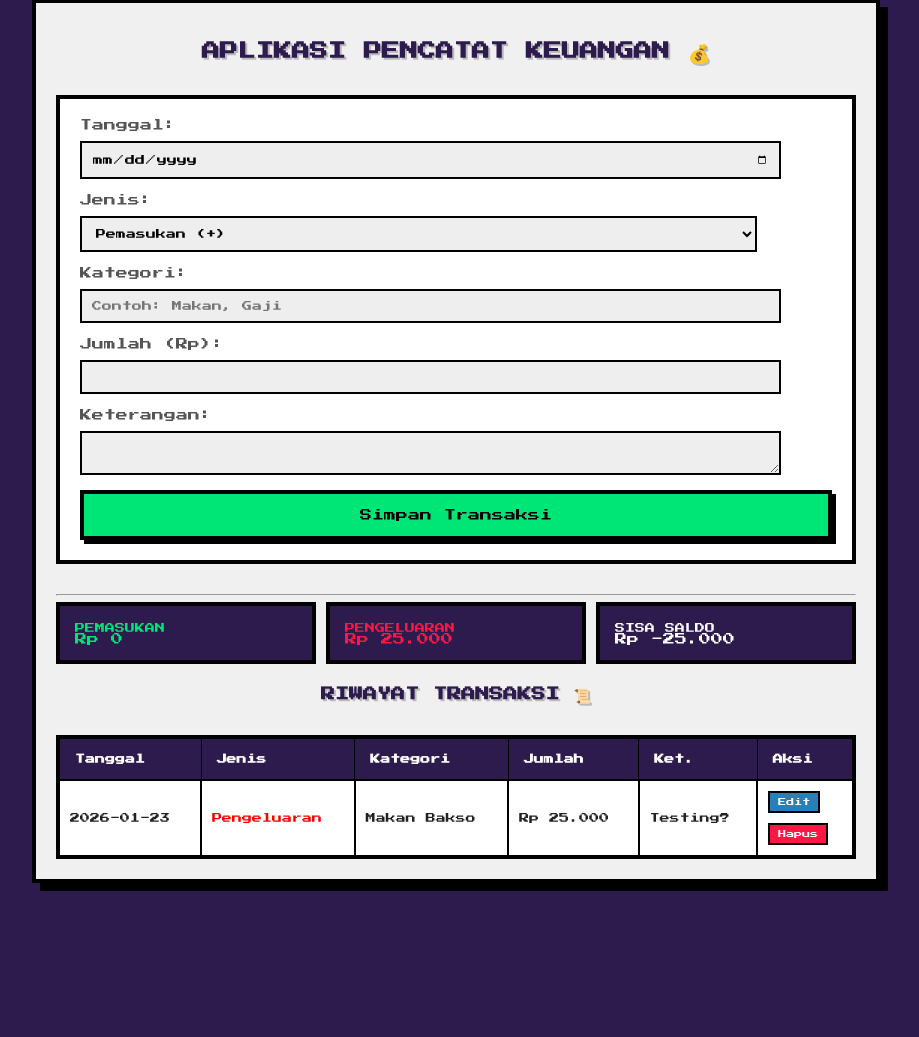
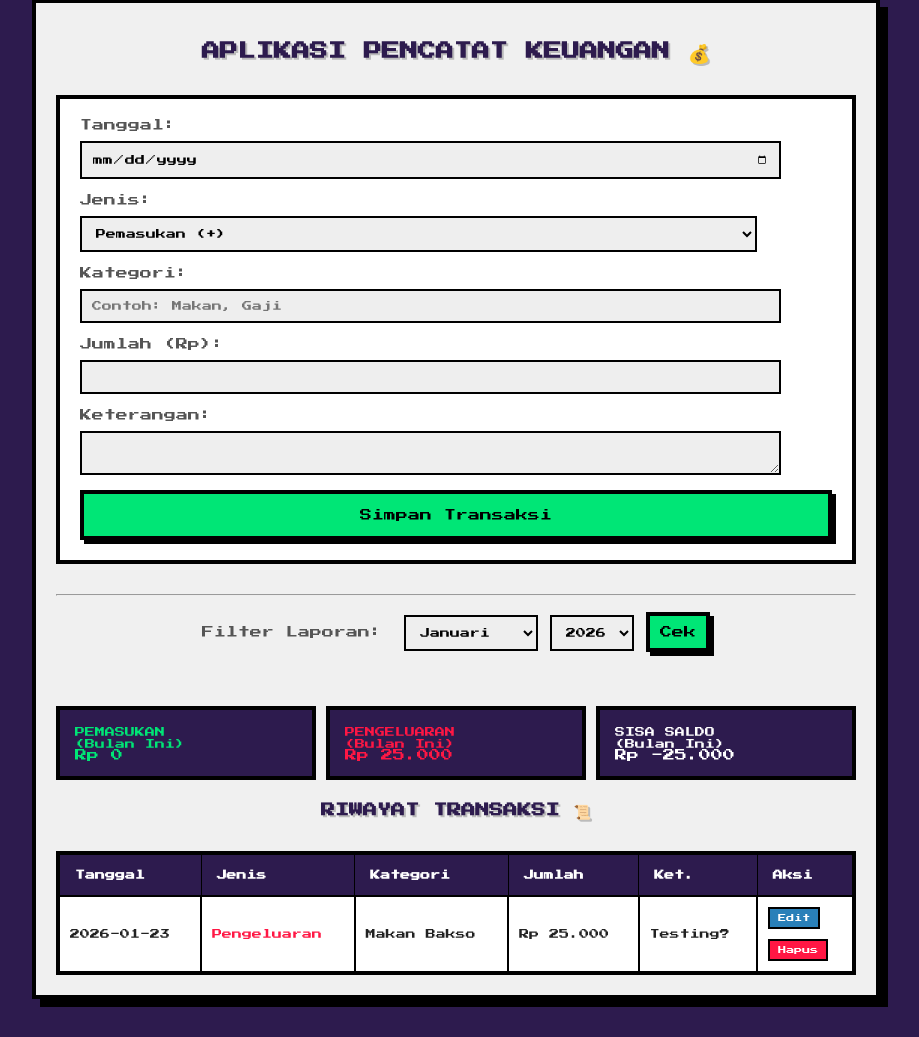
Before and after one commit to AerynnnSh/uangku-pixel, a PHP site: page / in a window 1280 px wide. Shown: the part 39-1076 px from the top of the page, without its empty margins (184-1103 px from the left). Before the commit the page ends 930 px from the top, so only its background shows below. Run offline with PHP 8.4, Linux system fonts and the light colour scheme; data comes from the database, SQL or seed files in the repository.

Commit message:
Tambah fitur Filter Bulan dan Tahun

```diff
--- a/index.php
+++ b/index.php
@@ -10,6 +10,13 @@
 <body>
 
     <div class="game-container">
+
+        <?php
+        // Ambil data dari URL (?bulan=...&tahun=...)
+        // Kalau tidak ada, pakai bulan & tahun SEKARANG (default)
+        $bulan_dipilih = $_GET['bulan'] ?? date('m');
+        $tahun_dipilih = $_GET['tahun'] ?? date('Y');
+        ?>
 
         <h2>Aplikasi Pencatat Keuangan 💰</h2>
 
@@ -37,38 +44,76 @@
 
         <hr>
 
+        <form action="" method="GET" style="text-align: center; border:none; background: transparent; padding:10px;">
+            <label style="display:inline-block; margin-right: 10px;">Filter Laporan:</label>
+
+            <select name="bulan" style="width: auto; display:inline-block;">
+                <option value="01" <?php if($bulan_dipilih=='01') echo 'selected'; ?>>Januari</option>
+                <option value="02" <?php if($bulan_dipilih=='02') echo 'selected'; ?>>Februari</option>
+                <option value="03" <?php if($bulan_dipilih=='03') echo 'selected'; ?>>Maret</option>
+                <option value="04" <?php if($bulan_dipilih=='04') echo 'selected'; ?>>April</option>
+                <option value="05" <?php if($bulan_dipilih=='05') echo 'selected'; ?>>Mei</option>
+                <option value="06" <?php if($bulan_dipilih=='06') echo 'selected'; ?>>Juni</option>
+                <option value="07" <?php if($bulan_dipilih=='07') echo 'selected'; ?>>Juli</option>
+                <option value="08" <?php if($bulan_dipilih=='08') echo 'selected'; ?>>Agustus</option>
+                <option value="09" <?php if($bulan_dipilih=='09') echo 'selected'; ?>>September</option>
+                <option value="10" <?php if($bulan_dipilih=='10') echo 'selected'; ?>>Oktober</option>
+                <option value="11" <?php if($bulan_dipilih=='11') echo 'selected'; ?>>November</option>
+                <option value="12" <?php if($bulan_dipilih=='12') echo 'selected'; ?>>Desember</option>
+            </select>
+
+            <select name="tahun" style="width: auto; display:inline-block;">
+                <?php
+                $tahun_sekarang = date('Y');
+                for($i = $tahun_sekarang; $i >= $tahun_sekarang - 5; $i--){
+                    $pilih = ($tahun_dipilih == $i) ? 'selected' : '';
+                    echo "<option value='$i' $pilih>$i</option>";
+                }
+                ?>
+            </select>
+
+            <button type="submit" style="width: auto; padding: 10px;">Cek</button>
+        </form>
+
         <?php
-        // --- PERBAIKAN DI SINI ---
-        // Kita panggil koneksi DULUAN sebelum minta data ke database
         include 'koneksi.php';
 
-        // 1. Hitung Total Pemasukan
-        $queryMasuk = "SELECT SUM(jumlah) AS total_masuk FROM transaksi WHERE jenis='Pemasukan'";
+        // 1. Hitung Pemasukan (Sesuai Bulan & Tahun)
+        $queryMasuk = "SELECT SUM(jumlah) AS total_masuk FROM transaksi
+                       WHERE jenis='Pemasukan'
+                       AND MONTH(tanggal)='$bulan_dipilih'
+                       AND YEAR(tanggal)='$tahun_dipilih'";
         $resultMasuk = mysqli_query($koneksi, $queryMasuk);
         $rowMasuk = mysqli_fetch_assoc($resultMasuk);
-        $totalMasuk = $rowMasuk['total_masuk'] ?? 0;
+        $totalMasuk = $rowMasuk['total_masuk'] ?? 0; // Pakai 0 jika kosong
 
-        // 2. Hitung Total Pengeluaran
-        $queryKeluar = "SELECT SUM(jumlah) AS total_keluar FROM transaksi WHERE jenis='Pengeluaran'";
+        // 2. Hitung Pengeluaran (Sesuai Bulan & Tahun)
+        $queryKeluar = "SELECT SUM(jumlah) AS total_keluar FROM transaksi
+                        WHERE jenis='Pengeluaran'
+                        AND MONTH(tanggal)='$bulan_dipilih'
+                        AND YEAR(tanggal)='$tahun_dipilih'";
         $resultKeluar = mysqli_query($koneksi, $queryKeluar);
         $rowKeluar = mysqli_fetch_assoc($resultKeluar);
-        $totalKeluar = $rowKeluar['total_keluar'] ?? 0;
+        $totalKeluar = $rowKeluar['total_keluar'] ?? 0; // Pakai 0 jika kosong
 
-        // 3. Hitung Saldo Akhir
+        // 3. Saldo Akhir
         $saldo = $totalMasuk - $totalKeluar;
         ?>
 
         <div style="display: flex; gap: 10px; margin-bottom: 20px;">
             <div style="background: #2d1b4e; color: #00e676; padding: 15px; width: 33%; border: 4px solid #000;">
                 <small>PEMASUKAN</small><br>
+                <span style="font-size: 10px;">(Bulan Ini)</span><br>
                 Rp <?php echo number_format($totalMasuk, 0, ',', '.'); ?>
             </div>
             <div style="background: #2d1b4e; color: #ff1744; padding: 15px; width: 33%; border: 4px solid #000;">
                 <small>PENGELUARAN</small><br>
+                <span style="font-size: 10px;">(Bulan Ini)</span><br>
                 Rp <?php echo number_format($totalKeluar, 0, ',', '.'); ?>
             </div>
             <div style="background: #2d1b4e; color: #fff; padding: 15px; width: 33%; border: 4px solid #000;">
                 <small>SISA SALDO</small><br>
+                <span style="font-size: 10px;">(Bulan Ini)</span><br>
                 Rp <?php echo number_format($saldo, 0, ',', '.'); ?>
             </div>
         </div>
@@ -88,18 +133,24 @@
             </thead>
             <tbody>
                 <?php
-                // Di sini tidak perlu include 'koneksi.php' lagi karena sudah di atas.
-                // Langsung pakai saja variabel $koneksi-nya.
+                // LOGIKA 3: TAMPILKAN DATA TABEL (DENGAN FILTER)
+                $query = "SELECT * FROM transaksi
+                          WHERE MONTH(tanggal)='$bulan_dipilih'
+                          AND YEAR(tanggal)='$tahun_dipilih'
+                          ORDER BY tanggal DESC"; // Diurutkan tanggal terbaru
 
-                $query = "SELECT * FROM transaksi ORDER BY id DESC";
                 $result = mysqli_query($koneksi, $query);
+
+                // Cek jika data kosong
+                if(mysqli_num_rows($result) == 0){
+                    echo "<tr><td colspan='6' style='text-align:center;'>Belum ada data di bulan ini.</td></tr>";
+                }
 
                 while ($row = mysqli_fetch_assoc($result)) {
                     echo "<tr>";
                     echo "<td>" . $row['tanggal'] . "</td>";
 
-                    // Warna teks hijau/merah biar lebih jelas
-                    $warna = ($row['jenis'] == 'Pemasukan') ? 'green' : 'red';
+                    $warna = ($row['jenis'] == 'Pemasukan') ? '#00e676' : '#ff1744';
                     echo "<td style='color:$warna;'>" . $row['jenis'] . "</td>";
 
                     echo "<td>" . $row['kategori'] . "</td>";
```
